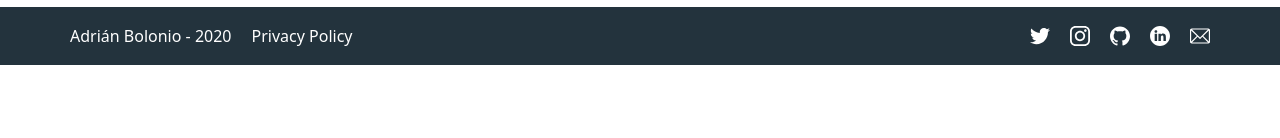
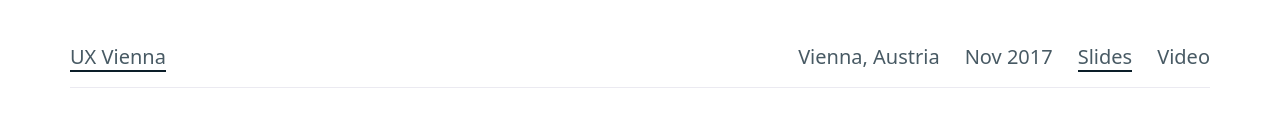
Before and after one commit to bolonio/bolonio.github.io, a Gatsby site: page /talks in a window 1280 px wide. Shown: the part 1642-1780 px from the top of the page. Before the commit the page ends 1707 px from the top, so only its background shows below. Built offline with nearby package versions, Linux system fonts and the light colour scheme; Gatsby itself is replaced by a stand-in of ours; some packages are replaced by stand-ins of ours.

Commit message:
added a new talk

```diff
--- a/content/talks/talks.js
+++ b/content/talks/talks.js
@@ -170,4 +170,18 @@ export const talks = [
       },
     ],
   },
+  {
+    year: "2017",
+    talks: [
+      {
+        title: "Dark Patterns - User Interfaces Designed to Trick People",
+        conference: "UX Vienna",
+        date: "Nov 2017",
+        location: "Vienna, Austria",
+        link: "https://uxvienna.at/",
+        video: "",
+        slides: "http://slides.com/adrianbolonio/darkpatterns-uxvienna#/",
+      },
+    ],
+  },
 ]
```
